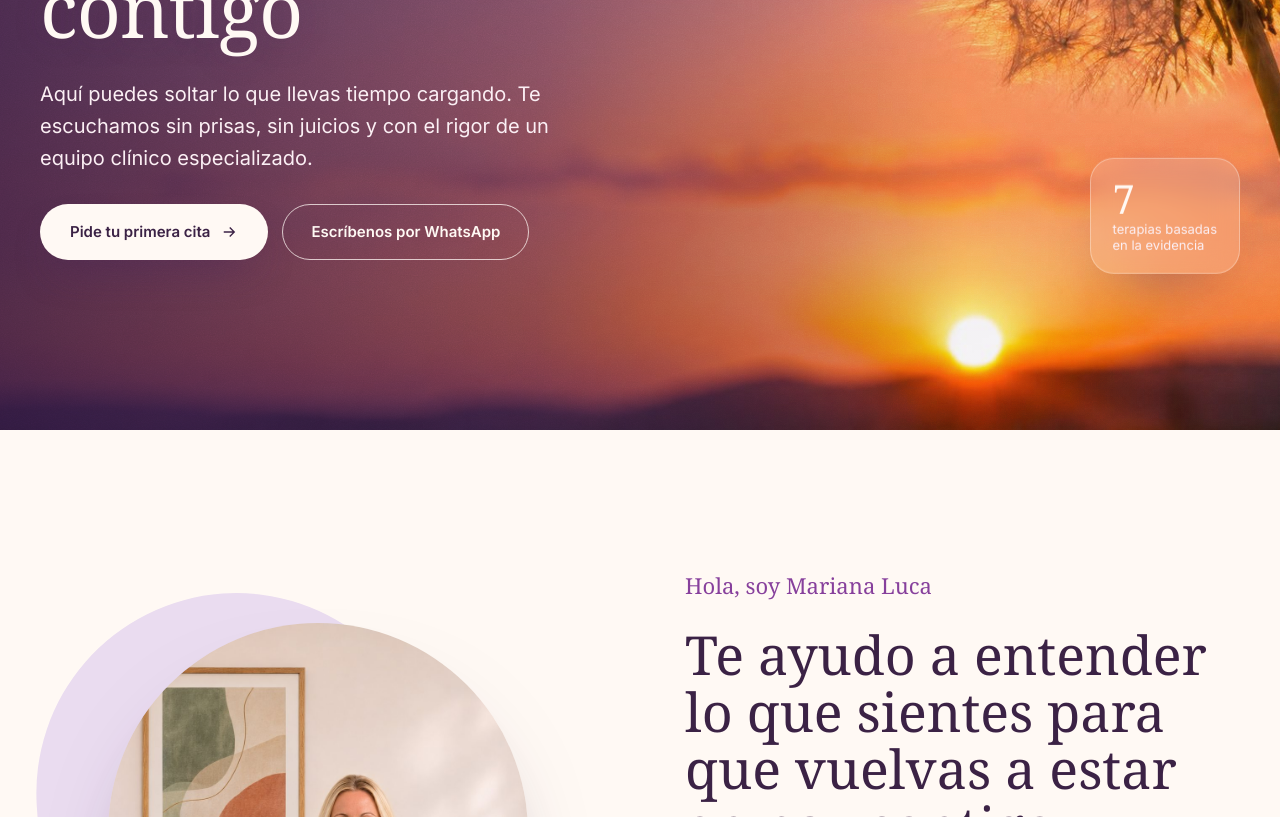
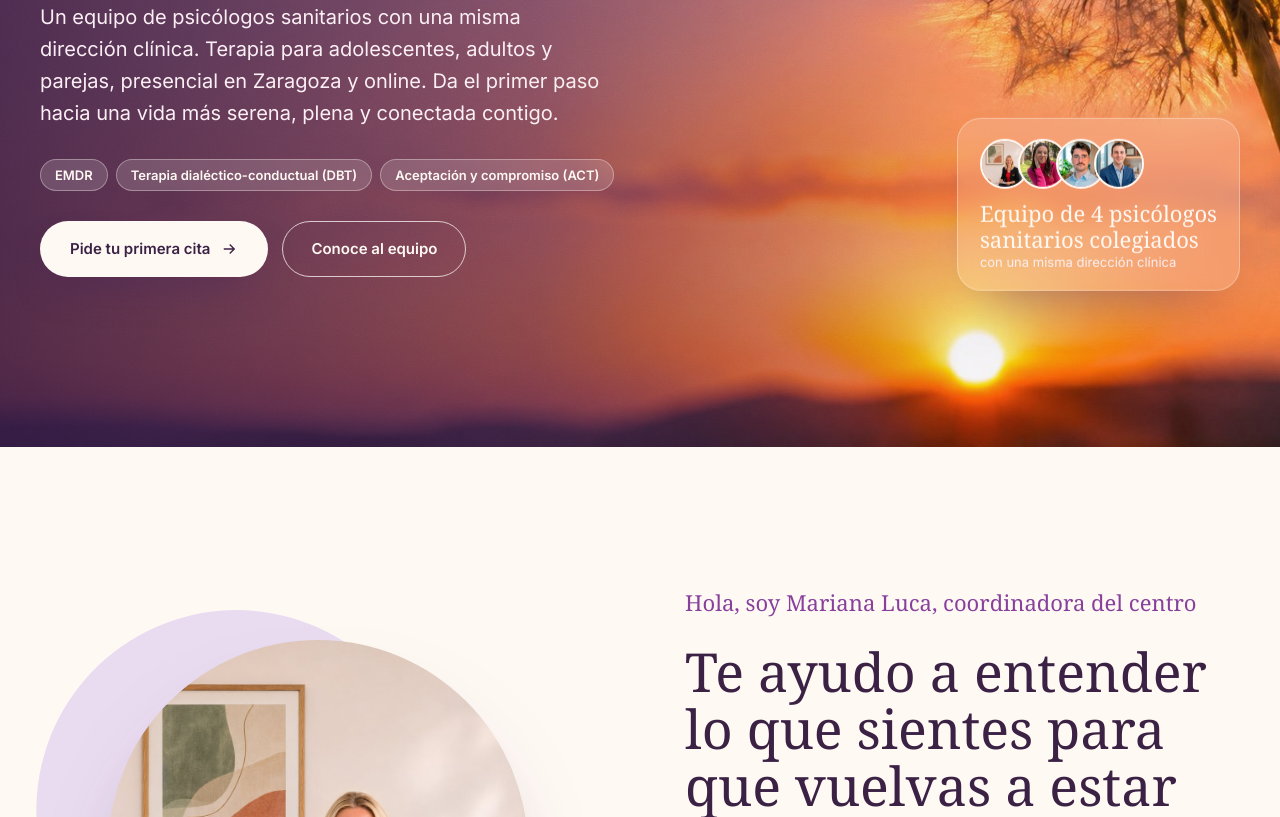
Before and after one commit to AlejandroVera/luca-psicologia-propuesta, a plain HTML site: page index.html in a window 1280 px wide. Shown: the part 721-1538 px from the top of the page. Drawn offline with Linux system fonts and the light colour scheme; a web font is replaced by a local one.

Commit message:
Portada alineada con el anuncio: psicólogos en Zaragoza, equipo, EMDR, DBT y ACT
Co-Authored-By: Claude Opus 5.5 <noreply@anthropic.com>
Claude-Session: https://claude.ai/code/session_01W1d2B5enVoEGavHzmPtuzF

```diff
--- a/index.html
+++ b/index.html
@@ -3,8 +3,8 @@
 <head>
 <meta charset="utf-8">
 <meta name="viewport" content="width=device-width, initial-scale=1">
-<title>Centro de Psicología Luca · Psicólogos en Zaragoza</title>
-<meta name="description" content="Centro de Psicología Luca en Zaragoza. Psicólogos sanitarios especializados en terapias de tercera generación, EMDR y DBT. Presencial y online.">
+<title>Psicólogos en Zaragoza · EMDR, DBT y ACT • Centro de Psicología Luca</title>
+<meta name="description" content="Centro de psicología en Zaragoza con un equipo de psicólogos sanitarios especializados en EMDR, terapia dialéctico-conductual (DBT) y aceptación y compromiso (ACT). Presencial y online.">
 <link rel="icon" href="favicon.svg" type="image/svg+xml">
 <style>html{scroll-behavior:smooth}</style>
 
@@ -79,18 +79,20 @@ a{color:#3B2245;text-decoration:none}a:hover{color:#87409C}
       <div style="max-width:1320px;margin:0 auto;padding:48px 40px 0;display:grid;grid-template-columns:repeat(auto-fit,minmax(min(100%,520px),1fr));gap:24px;align-items:end">
         <div style="display:flex;flex-direction:column;gap:30px;padding:40px 0 170px">
           <span class="glass" style="align-self:flex-start;display:inline-flex;align-items:center;gap:10px;border-radius:999px;padding:9px 18px 9px 10px;font-size:13px;font-weight:600;color:#FFF9F4"><span style="width:22px;height:22px;border-radius:50%;background:#F8D3B4;display:inline-flex;align-items:center;justify-content:center;color:#3B2245;font-size:12px">✓</span>Centro sanitario registrado · Zaragoza y online</span>
-          <h1 class="pt" style="margin:0;font-size:clamp(48px,6vw,88px);line-height:1;color:#FFF9F4;letter-spacing:-0.012em;text-shadow:0 2px 30px rgba(67,37,90,0.25)">Da el primer paso hacia una vida más serena, plena y conectada contigo</h1>
-          <p style="margin:0;font-size:20px;line-height:1.6;color:#FBEFF4;max-width:520px">Aquí puedes soltar lo que llevas tiempo cargando. Te escuchamos sin prisas, sin juicios y con el rigor de un equipo clínico especializado.</p>
+          <h1 class="pt" style="margin:0;font-size:clamp(48px,6vw,88px);line-height:1;color:#FFF9F4;letter-spacing:-0.012em;text-shadow:0 2px 30px rgba(67,37,90,0.25)">Psicólogos en Zaragoza especializados en EMDR, DBT y ACT</h1>
+          <p style="margin:0;font-size:20px;line-height:1.6;color:#FBEFF4;max-width:560px">Un equipo de psicólogos sanitarios con una misma dirección clínica. Terapia para adolescentes, adultos y parejas, presencial en Zaragoza y online. Da el primer paso hacia una vida más serena, plena y conectada contigo.</p>
+          <div style="display:flex;flex-wrap:wrap;gap:8px"><span class="glass" style="border-radius:999px;padding:7px 14px;font-size:13px;font-weight:600;color:#FFF9F4">EMDR</span><span class="glass" style="border-radius:999px;padding:7px 14px;font-size:13px;font-weight:600;color:#FFF9F4">Terapia dialéctico-conductual (DBT)</span><span class="glass" style="border-radius:999px;padding:7px 14px;font-size:13px;font-weight:600;color:#FFF9F4">Aceptación y compromiso (ACT)</span></div>
           <div style="display:flex;flex-wrap:wrap;gap:14px">
             <a class="b-cream lift" href="pedir-cita/" style="box-shadow:0 20px 40px -18px rgba(67,37,90,0.6)">Pide tu primera cita
               <svg width="18" height="18" viewBox="0 0 24 24" fill="none" stroke="currentColor" stroke-width="1.8" aria-hidden="true"><path d="M5 12h14M13 6l6 6-6 6"></path></svg></a>
-            <a class="b-line-w" href="https://wa.me/34656948100">Escríbenos por WhatsApp</a>
+            <a class="b-line-w" href="equipo/">Conoce al equipo</a>
           </div>
         </div>
         <div style="position:relative;min-height:560px;align-self:stretch">
           <div class="glass floaty" style="position:absolute;right:0;bottom:150px;border-radius:24px;padding:20px 22px;color:#FFF9F4;display:flex;flex-direction:column;gap:2px;box-shadow:0 30px 60px -30px rgba(67,37,90,0.5)">
-            <span class="pt" style="font-size:40px;line-height:1">7</span>
-            <span style="font-size:13px;color:#FBEFF4">terapias basadas<br>en la evidencia</span>
+            <span style="display:flex"><img src="img/mariana.jpg" alt="" style="width:46px;height:46px;border-radius:50%;object-fit:cover;object-position:50% 22%;border:2px solid #FFF9F4;"><img src="img/andrea.jpg" alt="" style="width:46px;height:46px;border-radius:50%;object-fit:cover;object-position:50% 25%;border:2px solid #FFF9F4;margin-left:-12px;"><img src="img/victor.jpg" alt="" style="width:46px;height:46px;border-radius:50%;object-fit:cover;object-position:50% 25%;border:2px solid #FFF9F4;margin-left:-12px;"><img src="img/juan.jpg" alt="" style="width:46px;height:46px;border-radius:50%;object-fit:cover;object-position:50% 25%;border:2px solid #FFF9F4;margin-left:-12px;"></span>
+            <span class="pt" style="font-size:22px;line-height:1.15;margin-top:10px">Equipo de 4 psicólogos<br>sanitarios colegiados</span>
+            <span style="font-size:13px;color:#FBEFF4">con una misma dirección clínica</span>
           </div>
         </div>
       </div>
@@ -111,7 +113,7 @@ a{color:#3B2245;text-decoration:none}a:hover{color:#87409C}
       </div>
     </div>
     <div style="display:flex;flex-direction:column;gap:26px">
-      <span class="pt" style="font-size:22px;color:#87409C">Hola, soy Mariana Luca</span>
+      <span class="pt" style="font-size:22px;color:#87409C">Hola, soy Mariana Luca, coordinadora del centro</span>
       <h2 class="pt" style="margin:0;font-size:clamp(38px,4.2vw,60px);line-height:1.06">Te ayudo a entender lo que sientes para que vuelvas a estar en paz contigo.</h2>
       <p style="margin:0;font-size:15px;font-weight:600;letter-spacing:0.03em;color:#5B5560;padding-left:16px;border-left:3px solid #B869CD">Psicóloga sanitaria en Zaragoza, especializada en terapias de tercera generación o contextuales.</p>
       <p style="margin:0;font-size:18px;line-height:1.75;color:#4E4752">Mi recorrido en la Psicología comenzó en 2013. Hoy acompaño a personas que sienten que algo pesa más de la cuenta, y en mi consulta encontrarás un lugar tranquilo para explorar lo que te pasa, entenderlo y empezar a cuidarte de verdad.</p>
```
